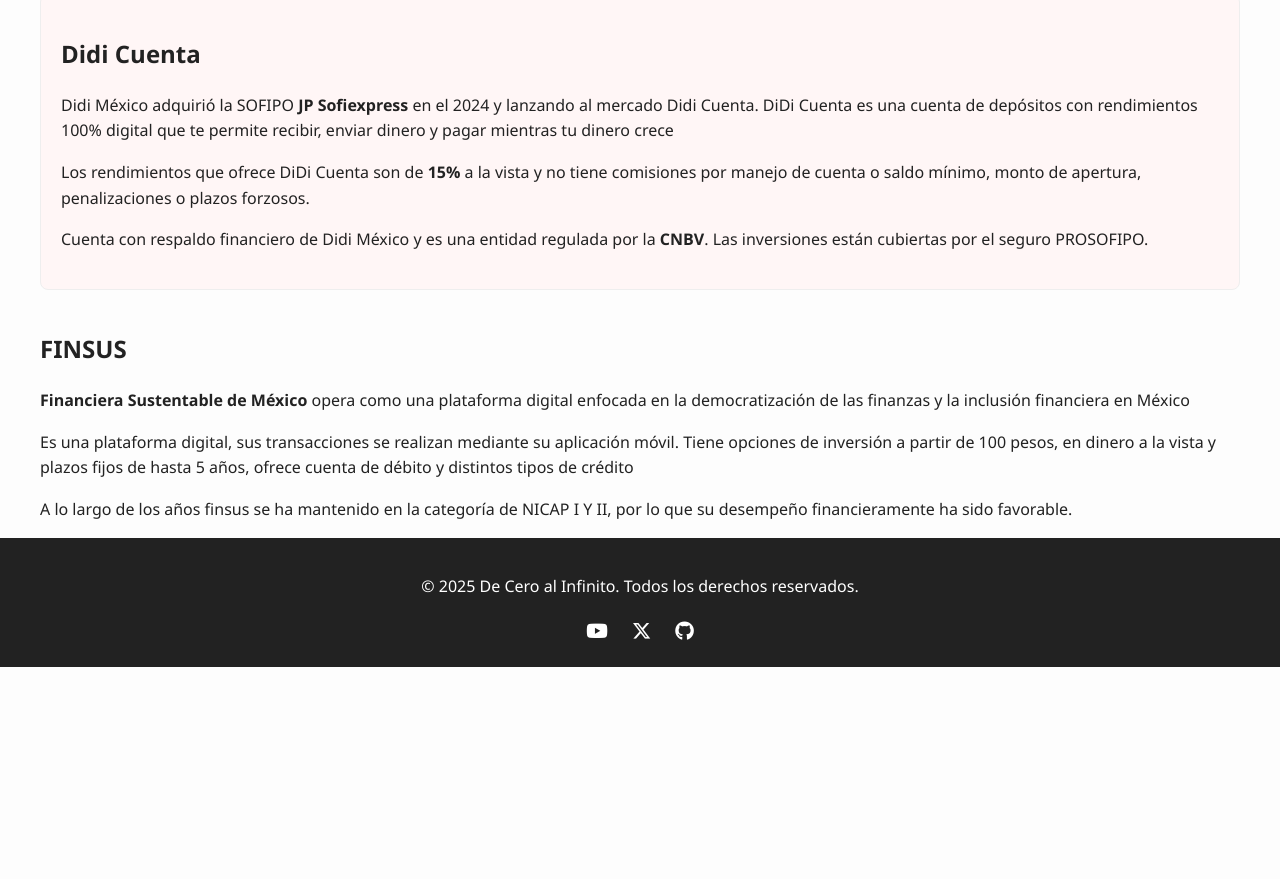
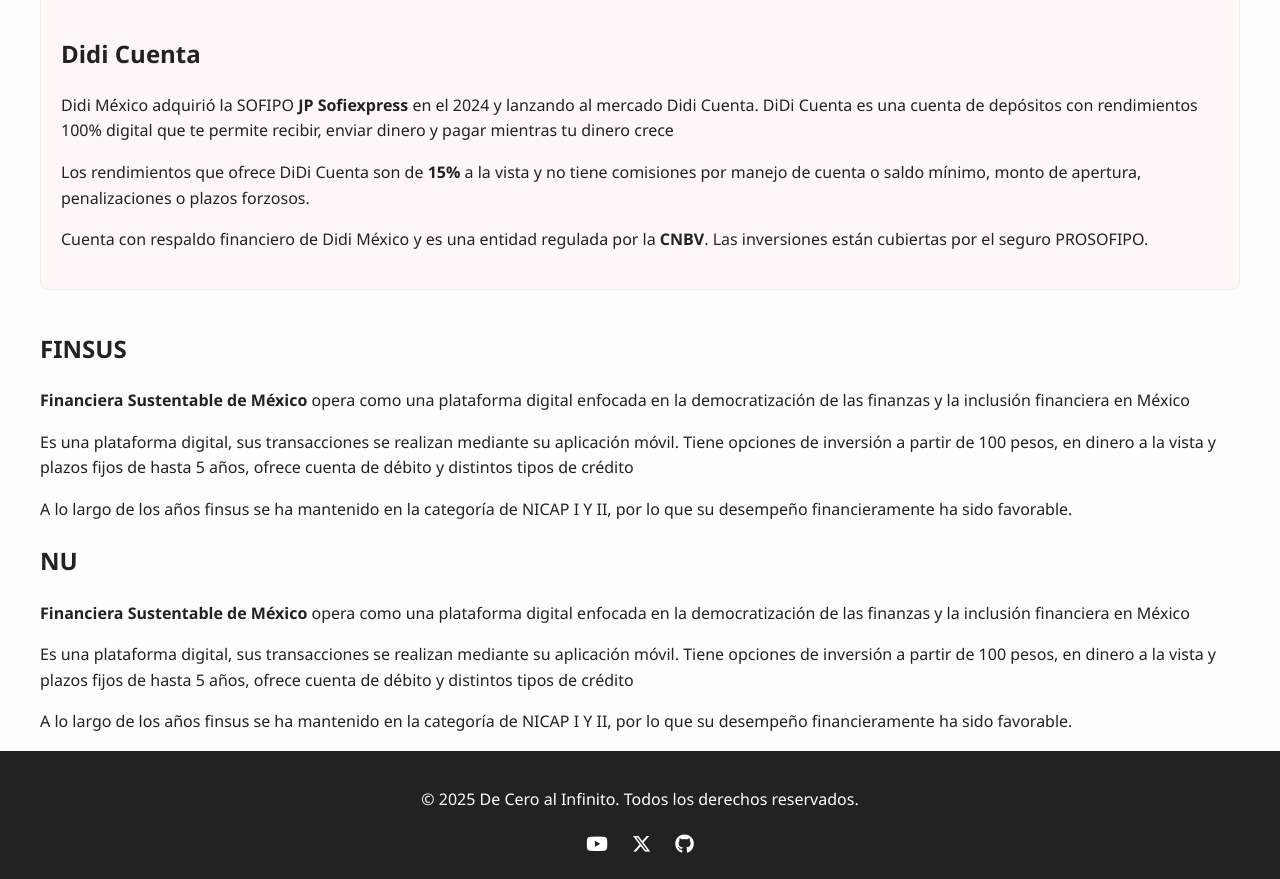
Before and after one commit to iguanopower2/blog-website, a plain HTML site: page sofipos.html in a window 1280 px wide. Shown: the part 792-1671 px from the top of the page. Before the commit the page ends 1459 px from the top, so only its background shows below. Drawn offline with Linux system fonts and the light colour scheme.

```diff
--- a/sofipos.html
+++ b/sofipos.html
@@ -62,7 +62,14 @@
       <p><strong>Financiera Sustentable de México</strong> opera como una plataforma digital enfocada en la democratización de las finanzas y la inclusión financiera en México</p>
       <p>Es una plataforma digital, sus transacciones se realizan mediante su aplicación móvil. Tiene opciones de inversión a partir de 100 pesos, en dinero a la vista y plazos fijos de hasta 5 años, ofrece cuenta de débito y distintos tipos de crédito</p>
       <p>A lo largo de los años finsus se ha mantenido en la categoría de NICAP I Y II, por lo que su desempeño financieramente ha sido favorable.</p>
-      </section>
+    </section>
+
+    <section class="nu-highlight">
+      <h2>NU</h2>
+      <p><strong>Financiera Sustentable de México</strong> opera como una plataforma digital enfocada en la democratización de las finanzas y la inclusión financiera en México</p>
+      <p>Es una plataforma digital, sus transacciones se realizan mediante su aplicación móvil. Tiene opciones de inversión a partir de 100 pesos, en dinero a la vista y plazos fijos de hasta 5 años, ofrece cuenta de débito y distintos tipos de crédito</p>
+      <p>A lo largo de los años finsus se ha mantenido en la categoría de NICAP I Y II, por lo que su desempeño financieramente ha sido favorable.</p>
+    </section>
   </main>
 
   <footer class="site-footer">
```
